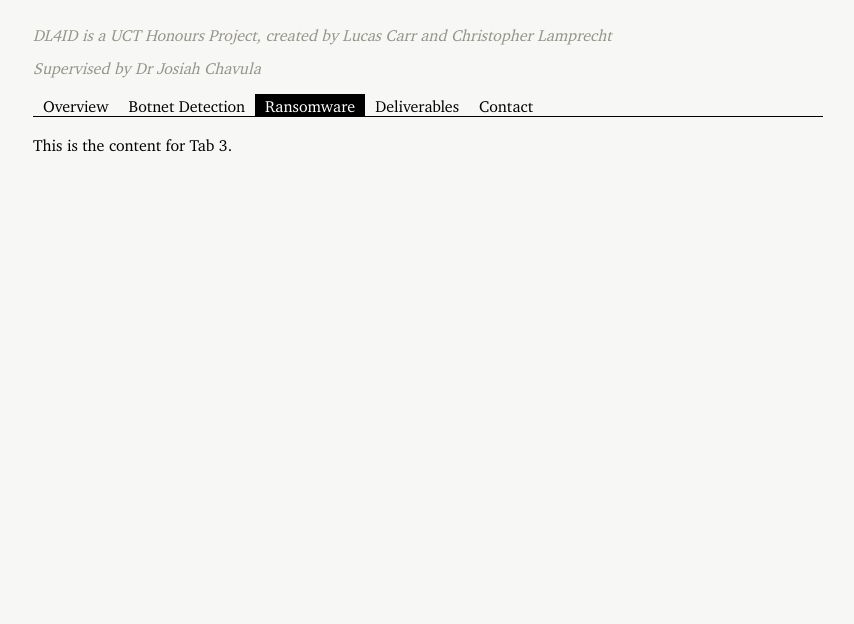
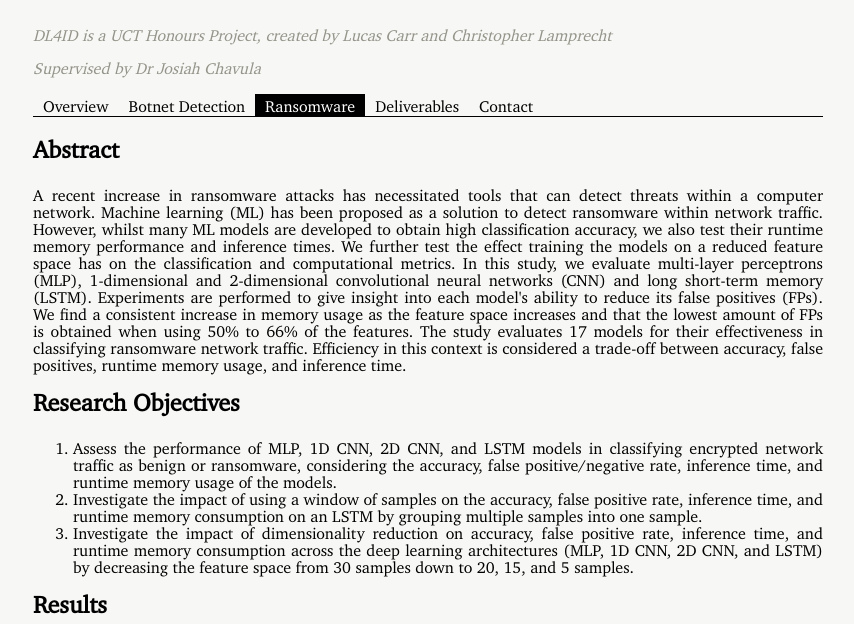
Before and after one commit to lucascarrr/DL4MD-Website, a plain HTML site: page index.html in a window 1280 px wide. Both pictures are taken after a click on the element "Ransomware". Shown: the part 176-800 px from the top of the page, without its empty margins (212-1066 px from the left). Drawn offline with Linux system fonts and the light colour scheme.

Commit message:
Added to ransomware page

```diff
--- a/index.html
+++ b/index.html
@@ -1,4 +1,3 @@
-
 <!DOCTYPE html>
 <html>
 
@@ -79,6 +78,33 @@ apparent relationship between feature space and inference time.</p>
 
     <!-- Content for Tab 3 -->
     <div id="tab3-content" class="tab-content">
+      <p class="Abstract"> Abstract </p>
+      <p>A recent increase in ransomware attacks has necessitated tools that can detect threats within a computer
+        network.
+        Machine learning (ML) has been proposed as a solution to detect ransomware within network traffic. However,
+        whilst many ML models are developed to obtain high classification accuracy, we also test their runtime memory
+        performance and inference times. We further test the effect training the models on a reduced feature space has
+        on the classification and computational metrics. In this study, we evaluate multi-layer perceptrons (MLP),
+        1-dimensional and 2-dimensional convolutional neural networks (CNN) and long short-term memory (LSTM).
+        Experiments are performed to give insight into each model's ability to reduce its false positives (FPs). We find
+        a consistent increase in memory usage as the feature space increases and that the lowest amount of FPs is
+        obtained when using 50% to 66% of the features. The study evaluates 17 models for their effectiveness in
+        classifying ransomware network traffic. Efficiency in this context is considered a trade-off between accuracy,
+        false positives, runtime memory usage, and inference time.</p>
+      <p class="Abstract"> Research Objectives </p>
+      <ol>
+        <li>Assess the performance of MLP, 1D CNN, 2D CNN, and LSTM models in classifying encrypted network traffic as benign or ransomware, considering the accuracy, false positive/negative rate, inference time, and runtime memory usage of the models.</li>
+        <li>Investigate the impact of using a window of samples on the accuracy, false positive rate, inference time, and runtime memory consumption on an LSTM by grouping multiple samples into one sample.</li>
+        <li>Investigate the impact of dimensionality reduction on accuracy, false positive rate, inference time, and runtime memory consumption across the deep learning architectures (MLP, 1D CNN, 2D CNN, and LSTM) by decreasing the feature space from 30 samples down to 20, 15, and 5 samples.</li>
+      </ol>
+      <p class="Abstract"> Results </p>
+      <div class="image-container">
+        <img src="images/Accuracy.png" alt="Image 1" style="width: 300px; height: auto;">
+        <img src="images/FalsePositives.png" alt="Image 2" style="width: 300px; height: auto;">
+        <img src="images/MemoryUsage.png" alt="Image 1" style="width: 300px; height: auto;">
+        <img src="images/InferenceTime.png" alt="Image 2" style="width: 300px; height: auto;">
+      </div>
+      <p class="Abstract"> Conclusion </p>
       <p>This is the content for Tab 3.</p>
     </div>
     <!-- Content for Tab 4-->
--- a/styles.css
+++ b/styles.css
@@ -107,3 +107,7 @@ body {
 .tab.active + .tab-content {
     display: block;
 }
+
+.image-container {
+  text-align: center;
+}
```
Also changed, not shown: Images/Accuracy.png (added), Images/FalsePositives.png (added), Images/InferenceTime.png (added), Images/MemoryUsage.png (added). Lines whose indentation alone changed are shown as unchanged.
